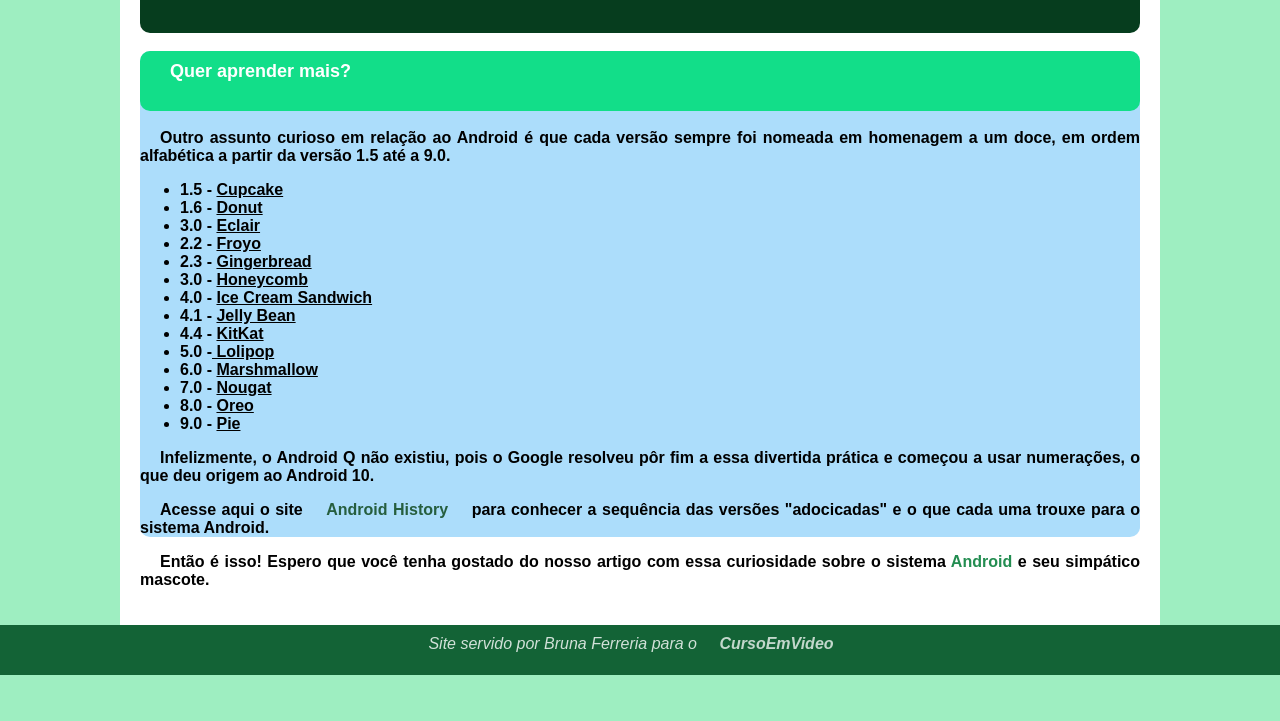
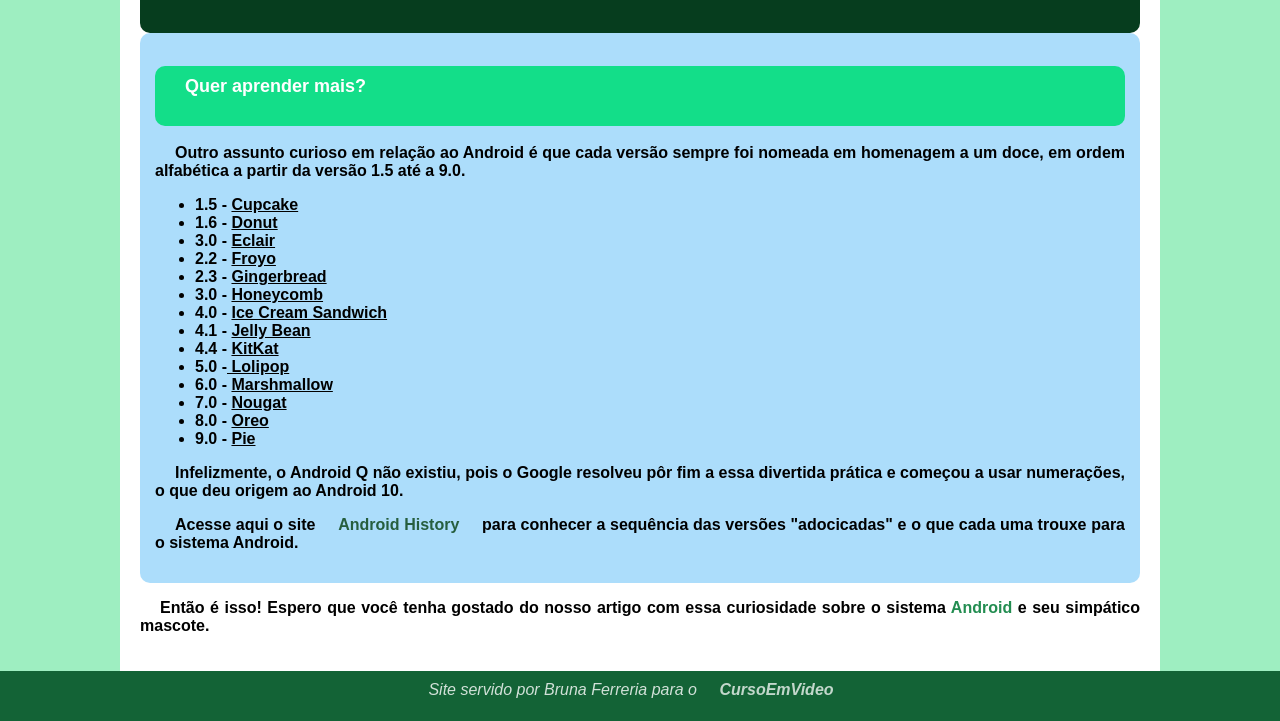
Before and after one commit to brunaferreir/projeto-idroid, a plain HTML site: page index.html in a window 1280 px wide. Shown: the part 2266-2987 px from the top of the page. Before the commit the page ends 2941 px from the top, so only its background shows below. Drawn offline with Linux system fonts and the light colour scheme.

Commit message:
corrigindo padding

```diff
--- a/index.html
+++ b/index.html
@@ -23,7 +23,7 @@
             text-align: center;
         }
         header{
-            background-image: linear-gradient(to top, #1A5C38,  #39CD7B   ) ;
+            background-image: linear-gradient(to top, #1A5C38,  #39CD7B ) ;
             text-align: center;
             height: 170px;
             color: #ffffff;
@@ -107,7 +107,7 @@
         }
 
         section > p#extra{
-            background-color: #12DE89;
+            background-color: #13DE89;
             height: 40px;
             border-radius: 10px;
             padding: 10px;
@@ -118,6 +118,7 @@
         section{
             background-color: rgba(135, 206, 250, 0.692);
             border-radius: 10px;
+            padding: 15px;
 
  }
  strong{
```
